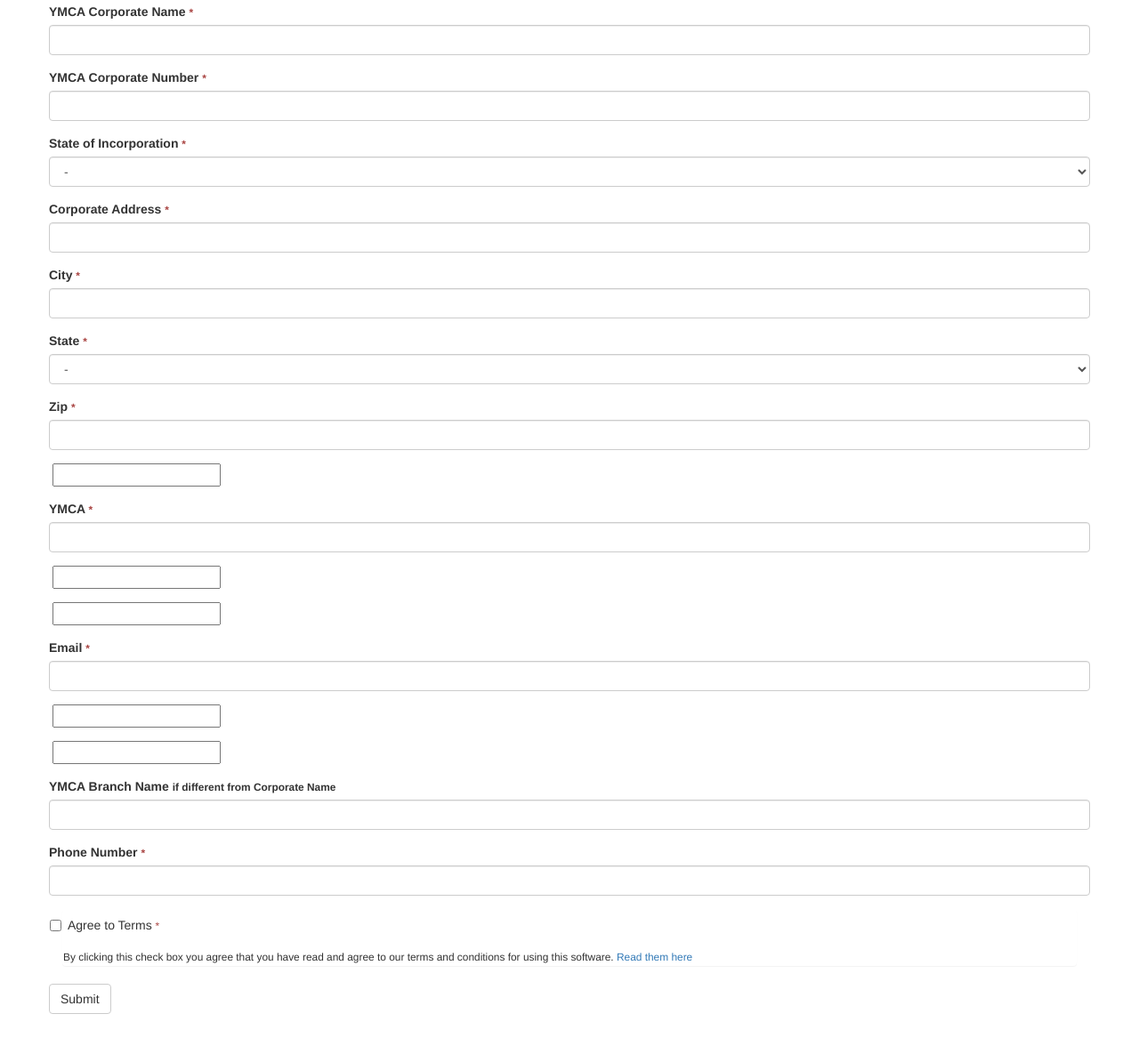
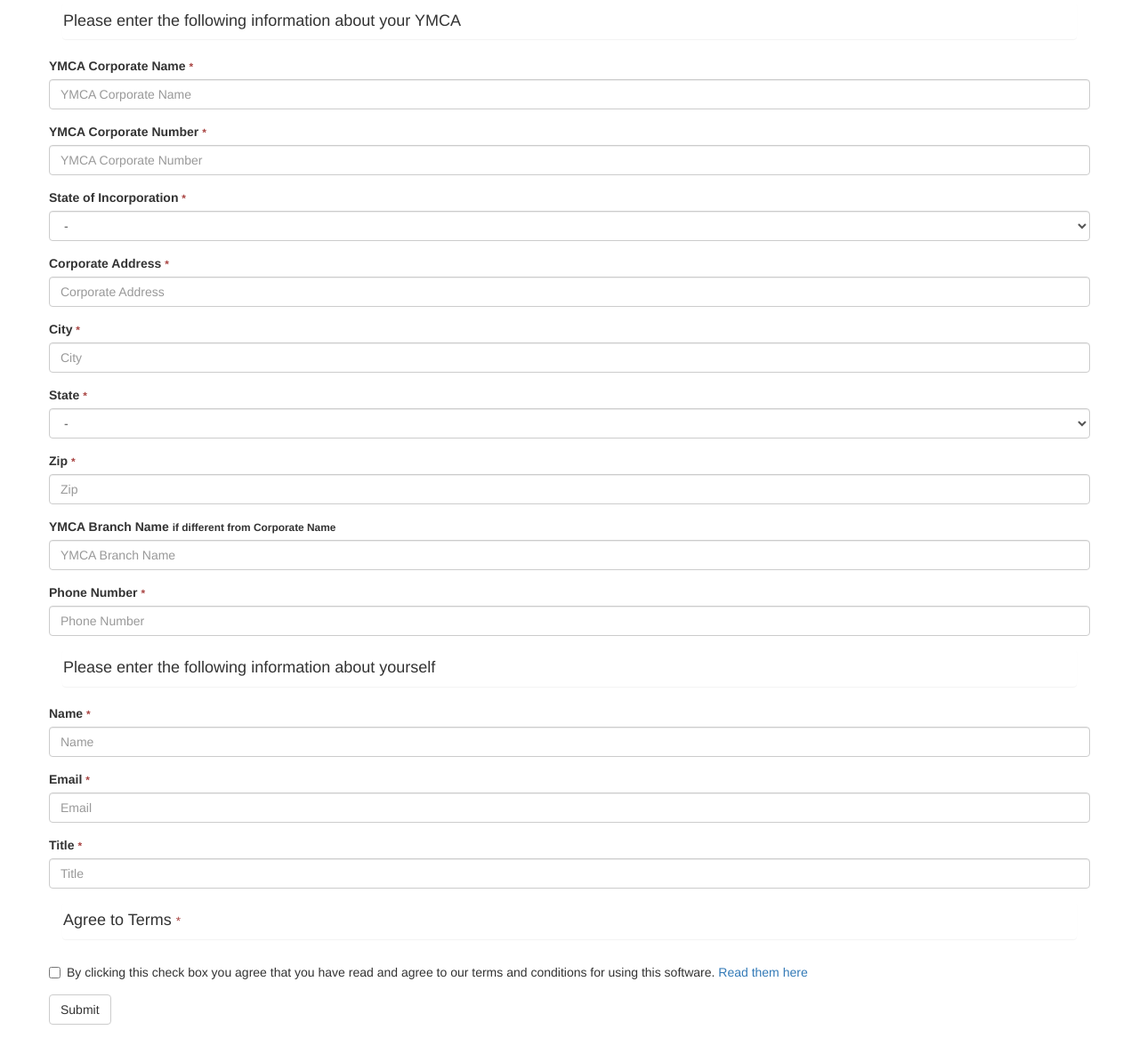
Before and after one commit to asherwebb/sign-shop-public, a website: page index.html in a window 1280 px wide. Shown: the part 197-1364 px from the top of the page at 89% size. Drawn offline with Linux system fonts and the light colour scheme.

Commit message:
ymca user form fields

```diff
--- a/index.html
+++ b/index.html
@@ -14,21 +14,25 @@
 <body>
 <div class="container">
 	<div class="page-header">
-		<h1>Sign Shop <small>User Profile Form</small></h1>
+		<h1>Sign Shop <small>YMCA User Form</small></h1>
 	</div>
 	<div class="well">
 	<small class="text-danger">Fields marked with &ast; are required.</small>
 	</div>
+	<div class="panel">
+	<h4>Please enter the following information about your YMCA</h4>
+	</div>
 	<form class="form-horizontal">
+
 		<!-- ymca corporate name* -->
   		<div class="form-group">
     		<label for="ymca_corporate_name">YMCA Corporate Name <small class="text-danger">&ast;</small></label>
-    		<input type="text" class="form-control" id="ymca_corporate_name" required>
+    		<input type="text" class="form-control" id="ymca_corporate_name" placeholder="YMCA Corporate Name" required>
   		</div>
   		<!-- ymca corporate #* -->
   		<div class="form-group">
     		<label for="ymca_corporate_number">YMCA Corporate Number <small class="text-danger">&ast;</small></label>
-    		<input type="text" class="form-control" id="ymca_corporate_number" required>
+    		<input type="text" class="form-control" id="ymca_corporate_number" placeholder="YMCA Corporate Number" required>
   		</div>
   		<!-- state of incorporation* -->
   		<div class="form-group">
@@ -40,12 +44,12 @@
   		<!-- corporate address* -->
   		<div class="form-group">
     		<label for="corporate_address_line_one">Corporate Address <small class="text-danger">&ast;</small></label>
-    		<input type="text" class="form-control" id="corporate_address_line_one" required>
+    		<input type="text" class="form-control" id="corporate_address_line_one" placeholder="Corporate Address" required>
   		</div>
   		<!-- city* -->
   		<div class="form-group">
     		<label for="corporate_city">City <small class="text-danger">&ast;</small></label>
-    		<input type="text" class="form-control" id="corporate_city" required>
+    		<input type="text" class="form-control" id="corporate_city" placeholder="City" required>
   		</div>
   		<!-- state* -->
   		<div class="form-group">
@@ -57,64 +61,50 @@
   		<!-- zip code* -->
   		<div class="form-group">
     		<label for="corporate_zip">Zip <small class="text-danger">&ast;</small></label>
-    		<input type="text" class="form-control" id="corporate_zip" required>
+    		<input type="text" class="form-control" id="corporate_zip" placeholder="Zip" required>
   		</div>
-  		<!-- date1* -->
+  		<!-- YMCA Branch Name (If different from Corporate Name.) -->
   		<div class="form-group">
-    		<label for=""></label>
-    		<input type="" class="" id="" placeholder="">
+    		<label for="ymca_branch_name">YMCA Branch Name <small>if different from Corporate Name</small></label>
+    		<input type="text" class="form-control" id="ymca_branch_name" placeholder="YMCA Branch Name">
   		</div>
-  		<!-- YMCA* -->
+  		<!-- phone number* -->
   		<div class="form-group">
-    		<label for="ymca">YMCA <small class="text-danger">&ast;</small></label>
-    		<input type="text" class="form-control" id="ymca" required>
+    		<label for="phone_number">Phone Number <small class="text-danger">&ast;</small></label>
+    		<input type="text" class="form-control" id="phone_number" placeholder="Phone Number" required >
   		</div>
-  		<!-- By* -->
-  		<div class="form-group">
-    		<label for=""></label>
-    		<input type="" class="" id="" placeholder="">
-  		</div>
+
+ 		<div class="panel">
+ 		<h4>Please enter the following information about yourself</h4>
+ 		</div>
+
   		<!-- Name* -->
   		<div class="form-group">
-    		<label for="name"></label>
-    		<input type="text" class="form-conrol" id="name" required>
+    		<label for="name">Name <small class="text-danger">&ast;</small></label>
+    		<input type="text" class="form-control" id="name" placeholder="Name" required>
   		</div>
   		<!-- email* -->
   		<div class="form-group">
     		<label for="email">Email <small class="text-danger">&ast;</small></label>
-    		<input type="text" class="form-control" id="email" required>
+    		<input type="text" class="form-control" id="email" placeholder="Email" required>
   		</div>
   		<!-- title* -->
   		<div class="form-group">
-    		<label for=""></label>
-    		<input type="" class="" id="" placeholder="">
+    		<label for="title">Title <small class="text-danger">&ast;</small></label>
+    		<input type="text" class="form-control" id="title" placeholder="Title">
   		</div>
-  		<!-- date2* -->
-  		<div class="form-group">
-    		<label for=""></label>
-    		<input type="" class="" id="" placeholder="">
-  		</div>
-  		<!-- YMCA Branch Name (If different from Corporate Name.) -->
-  		<div class="form-group">
-    		<label for="ymca_branch_name">YMCA Branch Name <small>if different from Corporate Name</small></label>
-    		<input type="text" class="form-control" id="ymca_branch_name">
-  		</div>
-  		<!-- phone number* -->
-  		<div class="form-group">
-    		<label for="phone_number">Phone Number <small class="text-danger">&ast;</small></label>
-    		<input type="text" class="form-control" id="phone_number" required>
-  		</div>
+
   		<!-- agree to terms of use checkbox* -->
   		<div class="panel">
+  		<h4>Agree to Terms  <small class="text-danger">&ast;</small> </h4>
+  		</div>
   		<div class="form-group">
-    		<label for="agree_to_terms" class="checkbox-inline"><input type="checkbox" id="agree_to_terms" > Agree to Terms <small class="text-danger">&ast;</small>
+    		<label for="agree_to_terms" class="checkbox-inline"><input type="checkbox" id="agree_to_terms" >   		By clicking this check box you agree that you have read and agree to our terms and conditions for using this software. <a href="terms_and_conditions.html" onclick="window.open(this.href, 'mywin',
+'left=20,top=20,width=1000,height=500,toolbar=1,resizable=0'); return false;">Read them here</a>
 		</label>
   		</div>
-  		<small>
-  		By clicking this check box you agree that you have read and agree to our terms and conditions for using this software. <a href="terms_and_conditions.html" onclick="window.open(this.href, 'mywin',
-'left=20,top=20,width=1000,height=500,toolbar=1,resizable=0'); return false;">Read them here</a>
-	</small>
-	</div>
+
+
 
   		<div class="form-group">
   		<button type="submit" class="btn btn-default">Submit</button>
```
